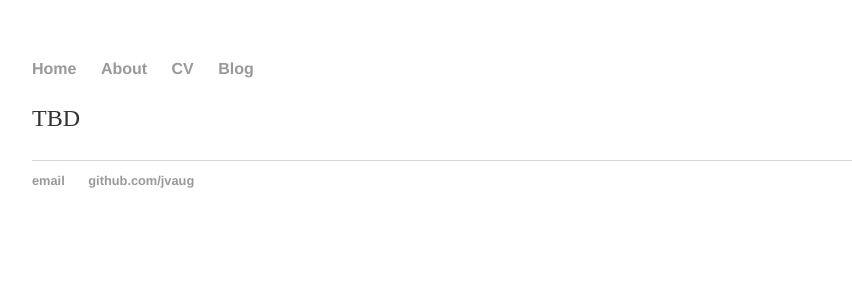
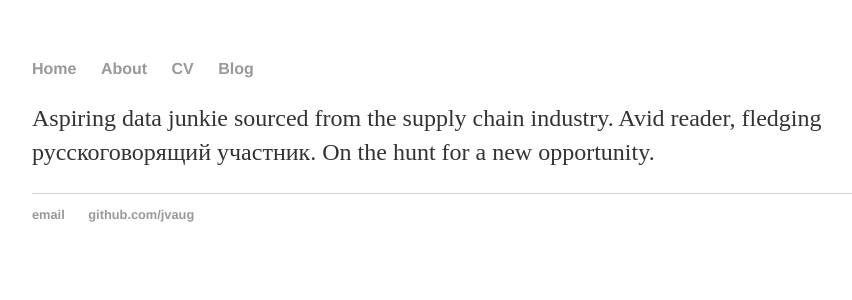
Before and after one commit to jvaug/jvaug.github.io, a Jekyll site: the page built from about/index.html, in a window 1280 px wide. Shown: the top 300 px of the page, without its empty margins (160-1012 px from the left). Built offline with Jekyll 4.4.1, drawn with Linux system fonts in a browser that asks for light colours.

Commit message:
blurb changes

```diff
--- a/about/index.html
+++ b/about/index.html
@@ -1,11 +1,11 @@
 ---
 layout: default
-title: About Jerry Vaughan
+title: About Me
 description:
 ---
 
   <div class="about">
 
-    <p>TBD</p>
+    <p>Aspiring data junkie sourced from the supply chain industry.  Avid reader, fledging русскоговорящий участник.  On the hunt for a new opportunity.</p>
 
   </div>
--- a/blog/index.html
+++ b/blog/index.html
@@ -1,6 +1,6 @@
 ---
 layout: default
-title: Jerry Vaughan
+title: Assorted Musings...
 ---
 	<h1>{{ page.title }}</h1>
 	<ul class="posts">
--- a/index.html
+++ b/index.html
@@ -4,5 +4,5 @@ title: Jerry Vaughan
 ---
 <div class="blurb">
 	<h1>Greetings!</h1>
-	<p>test text <a href="/about">read more</a></p>
+	<p>Welcome to the personal website of Jerry Vaughan. Learn more <a href="/about">about me</a> or check out my <a href="/blog">blog</a> for projects and general reflections.</p>
 </div><!-- /.blurb -->
```
